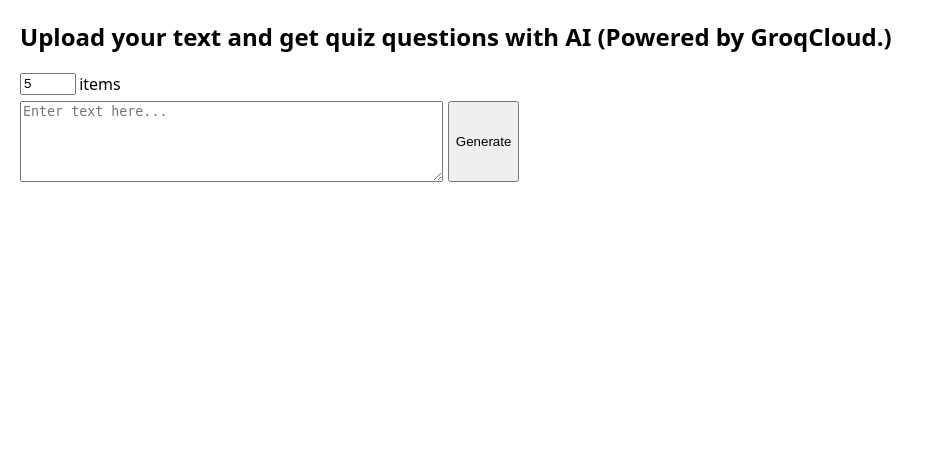
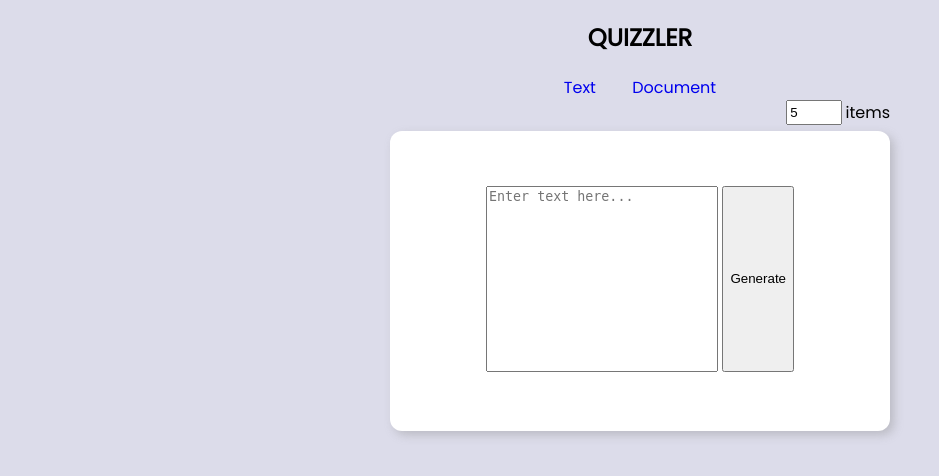
Before and after one commit to jefthepogi/Quiz-Generator, a Flask app: page / in a window 1280 px wide. Shown: the top 476 px of the page, without its empty margins (0-939 px from the left). Run offline with Flask 3, Linux system fonts and the light colour scheme.

Commit message:
fixed the document upload interface surface issues (e.g. canceling upload, switching to another file

````diff
--- a/main.py
+++ b/main.py
@@ -2,39 +2,59 @@ import os
 from flask import Flask, request, render_template, redirect, url_for
 from groq import Groq
 import json
+import pypdfium2 as pdfium
+import re
 
-# Initialize Flask app
-app = Flask(__name__)
+
+app = Flask(__name__) # Initialize Flask app
 jsonData = ""
 items = 0
 resultData = dict()
 
-# Function to call the AI API
-def get_ai_response(user_input, items: int):
+def get_ai_response(text, items: int): # Function to call the AI API
     client = Groq(api_key=os.environ.get("GROQ_API_KEY"))
     response = client.chat.completions.create(
         messages=[
             {
                 "role": "user",
-                "content": 'Create a' + f"{items}" + '-item quiz from the content below and extract it in a json object format like {quiz: [{question:, choices:, correctanswer:}]}:\n' + user_input + "\n",
+                "content": 'The questions you must ask must be relevant to the purpose of the whole text, for instance, scientific literatures must adhere to scientific questions. Avoid including superfluous informations like marginal data if there are any present. ' +
+                'Create a' + f"{items}" + '-item quiz from the content below and extract it in a json object format like {quiz: [{question:, choices:, correctanswer:}]}:\n' + text
             },
             {
                 "role": "assistant",
-                "content": "```json"
+                "content": "json"
             }
         ],
         model="llama-3.3-70b-versatile",
-        temperature=0.4,
+        temperature=0.3,
     )
-    return response.choices[0].message.content.replace("```", "")
+    return response.choices[0].message.content
 
 def validate_json(response):
     try:
-        print(response)
+        # print(response)
         return json.loads(response)
     except json.JSONDecodeError:
         print("invalid json format.")
         return None
+
+def extractPDF(data: bytes) -> str:
+    text = ""
+    pdf = pdfium.PdfDocument(data)
+
+    # Regex to match alphanumeric characters, spaces, and basic punctuation
+    regex = re.compile(r"[^a-zA-Z0-9\s.,!?;:\-()'\"\n]")
+
+    for i in range(len(pdf)):
+        page = pdf.get_page(i)
+        textpage = page.get_textpage()
+        page_text = textpage.get_text_range()
+
+        # Remove unwanted symbols using regex
+        cleaned_text = regex.sub("", page_text)
+        text += cleaned_text + "\n"
+
+    return text
 
 @app.route("/")
 def index():
@@ -44,11 +64,22 @@ def index():
 def generateQuiz():
     global jsonData
     global items
+    text = ""
     if request.method == "POST":
-        # Get the form data
-        user_input = request.form.get("usrinput", "")  # This matches the form field name "usrinput"
+        fieldname = "usrinput"
+        if fieldname in request.form:
+            text = request.form.get(fieldname, "")
+            print("text mode")
+        elif fieldname in request.files:
+            file = request.files.get(fieldname)
+            file.save(f"uploads/{file.filename}")
+            with open(f"uploads/{file.filename}", "rb") as f:
+                data = f.read()
+            text = extractPDF(data)
+            print("document mode")
+
         items = request.form.get("quantity", 0)
-        jsonData = validate_json(get_ai_response(user_input, items))
+        jsonData = validate_json(get_ai_response(text, items))
         return redirect(url_for("generated"))
     # request.method == "GET":
     return redirect(url_for("index"))
--- a/static/styles.css
+++ b/static/styles.css
@@ -1,6 +1,7 @@
 body {
   margin: 20px;
-  font-family:system-ui, -apple-system, BlinkMacSystemFont, 'Segoe UI', Roboto, Oxygen, Ubuntu, Cantarell, 'Open Sans', 'Helvetica Neue', sans-serif;
+  font-family: 'Poppins', system-ui;
+  background-color: #dcdcea
 }
 
 .row {
@@ -19,6 +20,59 @@ body {
   user-select: none; /* Standard syntax */
 }
 
+/* index.html */
+h2 {
+  text-align: center;
+}
+nav {
+  margin-left: auto;
+  margin-right: auto;
+  width: fit-content;
+}
+nav > a {
+  text-decoration: none;
+  margin-inline: 1rem;
+}
+form {
+  margin-right: auto;
+  margin-left: auto;
+  width: fit-content;
+}
+#item-counter {
+  align-self: flex-end;
+}
+form > div.panel {
+  box-sizing: border-box;
+  background-color: white;
+  padding-inline: 6rem;
+  padding-block: 2rem;
+  width: 500px;
+  height: 300px;
+  border-radius: 12px;
+  box-shadow: 4px 4px 10px rgba(137, 137, 137, 0.393);
+  justify-content: center;
+}
+#text-tab textarea {
+  resize: none;
+}
+#document-tab input {
+  width: fit-content;
+  margin-top: 1rem;
+  align-self: center;
+}
+div.file-upload {
+  border-radius: 4px;
+  outline: 2px dashed skyblue;
+  padding: 3rem;
+  align-items: center;
+  cursor: pointer;
+}
+div.file-upload > img {
+  height: 50px;
+  width: 50px;
+}
+
+/* generate.html */
 button.correct {
   background-color: rgb(97, 229, 31);
   border: 2px solid seagreen;
@@ -58,8 +112,17 @@ button.incorrect {
   min-height: 2rem;
 }
 
+.choice-btn {
+  padding-block: 1rem;
+  padding-inline: 1rem;
+}
+
 #next-btn {
   align-self: flex-end;
   padding: 0.6rem;
   cursor: pointer;
 }
+
+.inactive {
+  display: none;
+}
--- a/templates/generate.html
+++ b/templates/generate.html
@@ -31,7 +31,7 @@
           document.getElementById("question").innerText = current_item["question"];
           choicesDIV.innerHTML = '';
           for (let i=0; i<4; i++) {
-            choicesDIV.innerHTML += `<button id="choice-${i}">${current_item["choices"][i]}</button>`;
+            choicesDIV.innerHTML += `<button class="choice-btn" id="choice-${i}">${current_item["choices"][i]}</button>`;
           }
         }
         displayQuestion();
--- a/templates/index.html
+++ b/templates/index.html
@@ -4,21 +4,42 @@
         <meta charset="utf-8">
         <title>Quizzler</title>
         <link rel="stylesheet" href="{{ url_for('static', filename='styles.css') }}">
+        <link href='https://fonts.googleapis.com/css?family=Poppins' rel='stylesheet'>
     </head>
     <body>
-      <h2>Upload your text and get quiz questions with AI (Powered by GroqCloud.)</h2>
-      <form class="col" style="display: flex; gap: 0.4rem;" action="/generating" method="post">
-        <label class="row" for="quantity">
+
+      <h2>QUIZZLER</h2>
+      <nav>
+        <a href="#text-tab">Text</a>
+        <a href="#document-tab">Document</a>
+      </nav>
+      <form class="col" style="gap: 0.4rem;" action="/generating" method="post" enctype="multipart/form-data">
+        <div id="item-counter" class="row">
           <input type="number" id="quantity" name="quantity" value="5" min="5" max="30">
           <span style="margin-left: 0.2rem;">items</span>
-        </label>
-        <div class="row" style="gap: 0.3rem">
-          <textarea onkeyup="countChars(this);" minlength="3000" maxlength="50000" rows="5" cols="50" name="usrinput" placeholder="Enter text here..."></textarea>
+        </div>
+
+        <div id="text-tab" class="col panel" style="gap: 0.3rem">
+          <div class="row" style="gap: 0.3rem">
+            <textarea onkeyup="countChars(this);" minlength="200" maxlength="50000" rows="12" cols="80" name="usrinput" placeholder="Enter text here..."></textarea>
+            <input type="submit" value="Generate">
+          </div>
+          <span id="char-counter" style="color: grey; font-size: 0.8rem;"></span>
+        </div>
+
+        <div id="document-tab" class="col panel inactive" style="gap: 0.3rem;">
+          <div class="file-upload col">
+            <input type="file" id="file-input" name="usrinput" accept=".pdf, application/pdf" hidden>
+            <img src="static/file-upload-icon.svg">
+            <p>Upload your File</p>
+          </div>
           <input type="submit" value="Generate">
         </div>
-        <span id="char-counter" style="color: grey; font-size: 0.8rem;"></span>
+
       </form>
+
       <script>
+
         function countChars(self) {
           let characters = self.value ? self.value.length : 0;
           const textbox = document.getElementsByName("usrinput")[0];
@@ -32,6 +53,50 @@
             charCounter.style.color = "grey";
           }
         }
+
+        const navbar = document.getElementsByTagName("nav")[0];
+        const tabPanels = document.querySelectorAll("form > div.panel");
+        navbar.addEventListener("click", function (e) {
+          const clickedTab = e.target.closest("a");
+          if (!clickedTab) return;
+          e.preventDefault();
+
+          tabPanels.forEach((panel) => {
+            panel.classList.add("inactive");
+            const input_tag = panel.querySelector('[name="usrinput"]');
+            input_tag.setAttribute("disabled", "");
+          });
+
+          const target_tab_id = clickedTab.getAttribute("href");
+          const active_panel = document.getElementById(target_tab_id.replace('#',''));
+          active_panel.classList.remove("inactive");
+          const input_tag = active_panel.querySelector('[name="usrinput"]');
+          input_tag.removeAttribute("disabled");
+        });
+
+        const file_upload = document.querySelector(".file-upload");
+        const file_input = document.getElementById("file-input");
+
+        file_upload.addEventListener("click", function () {
+          file_input.click();
+        });
+
+        file_input.addEventListener('change', (e) => {
+          const img = file_upload.querySelector("img");
+          const desc = file_upload.querySelector("p");
+          if (file_input.value && file_input.files.length > 0) {
+            const file_name = file_input.files[0].name;
+            file_upload.style.outline = "3px solid skyblue";
+            img.classList.add("inactive");
+            console.log("file uploaded.");
+            console.log(file_name);
+            desc.innerText = file_name;
+          } else {
+            img.classList.remove("inactive");
+            file_upload.style.outline = "2px dashed blue";
+            desc.innerText = "Upload your File"
+          }
+        });
       </script>
     </body>
 </html>
````
Also changed, not shown: static/file-upload-icon.svg (added), 2 other files.
